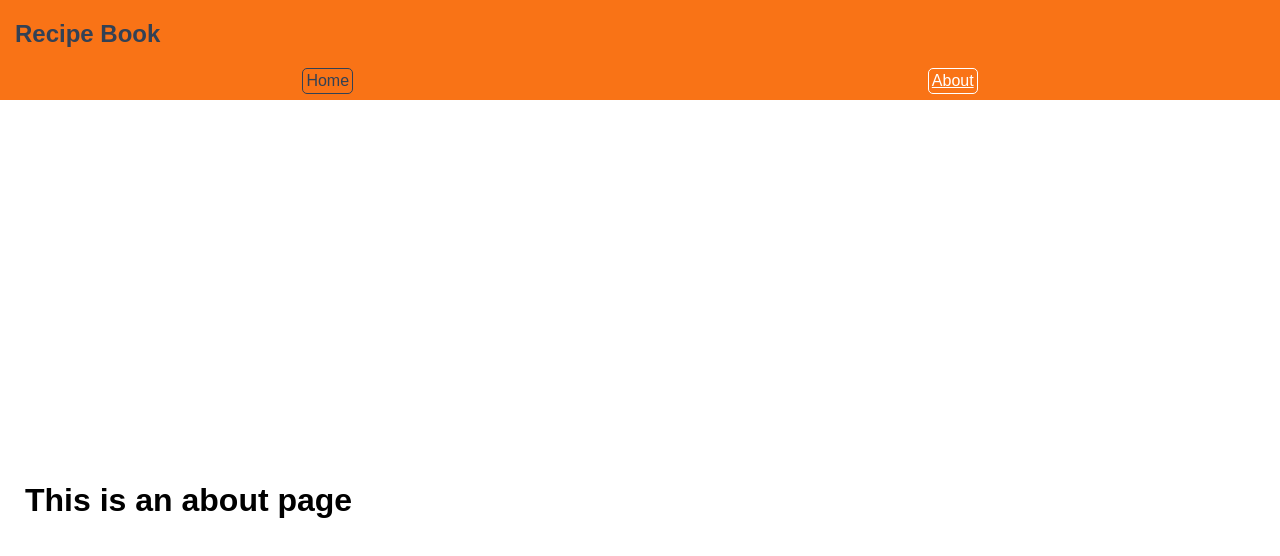
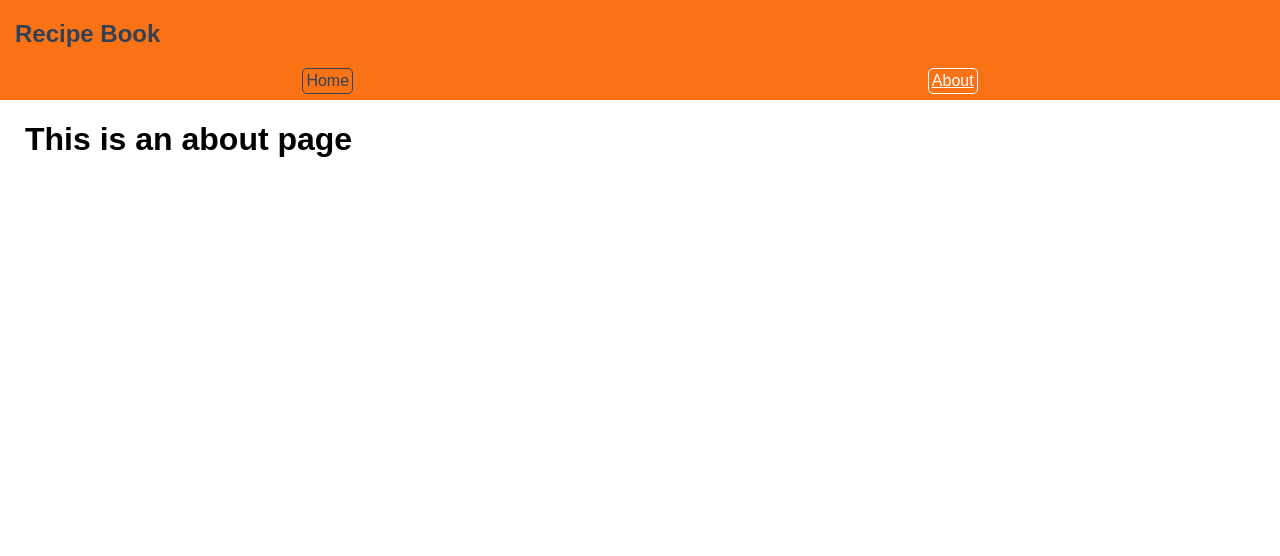
Before and after one commit to chad-square/vue-recipe-book, a Vue app: page /about in a window 1280 px wide. Shown: the top 556 px of the page. Built offline with nearby package versions, Linux system fonts and the light colour scheme; a web font is replaced by a local one.

Commit message:
clean up

```diff
--- a/src/views/AboutView.vue
+++ b/src/views/AboutView.vue
@@ -9,11 +9,5 @@
 </template>
 
 <style>
-@media (min-width: 1024px) {
-  .about {
-    min-height: 100vh;
-    display: flex;
-    align-items: center;
-  }
-}
+
 </style>
--- a/src/views/MainView.vue
+++ b/src/views/MainView.vue
@@ -4,10 +4,16 @@
 
 <template>
 
+<div class="main-view">
   <h1>The Main View</h1>
+</div>
 
 </template>
 
 <style scoped>
 
+/*h1 {*/
+/*  margin: 0*/
+/*}*/
+
 </style>
```
